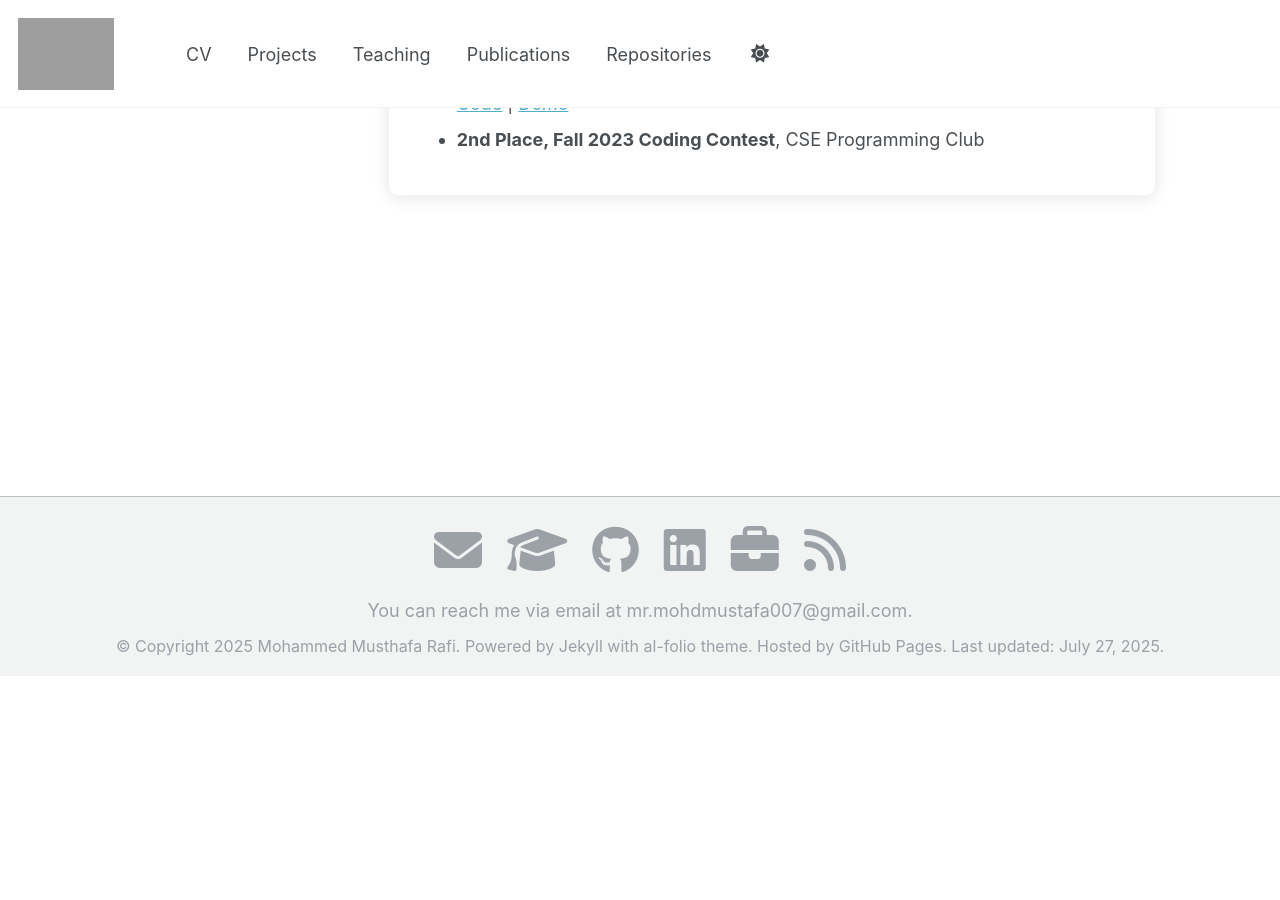
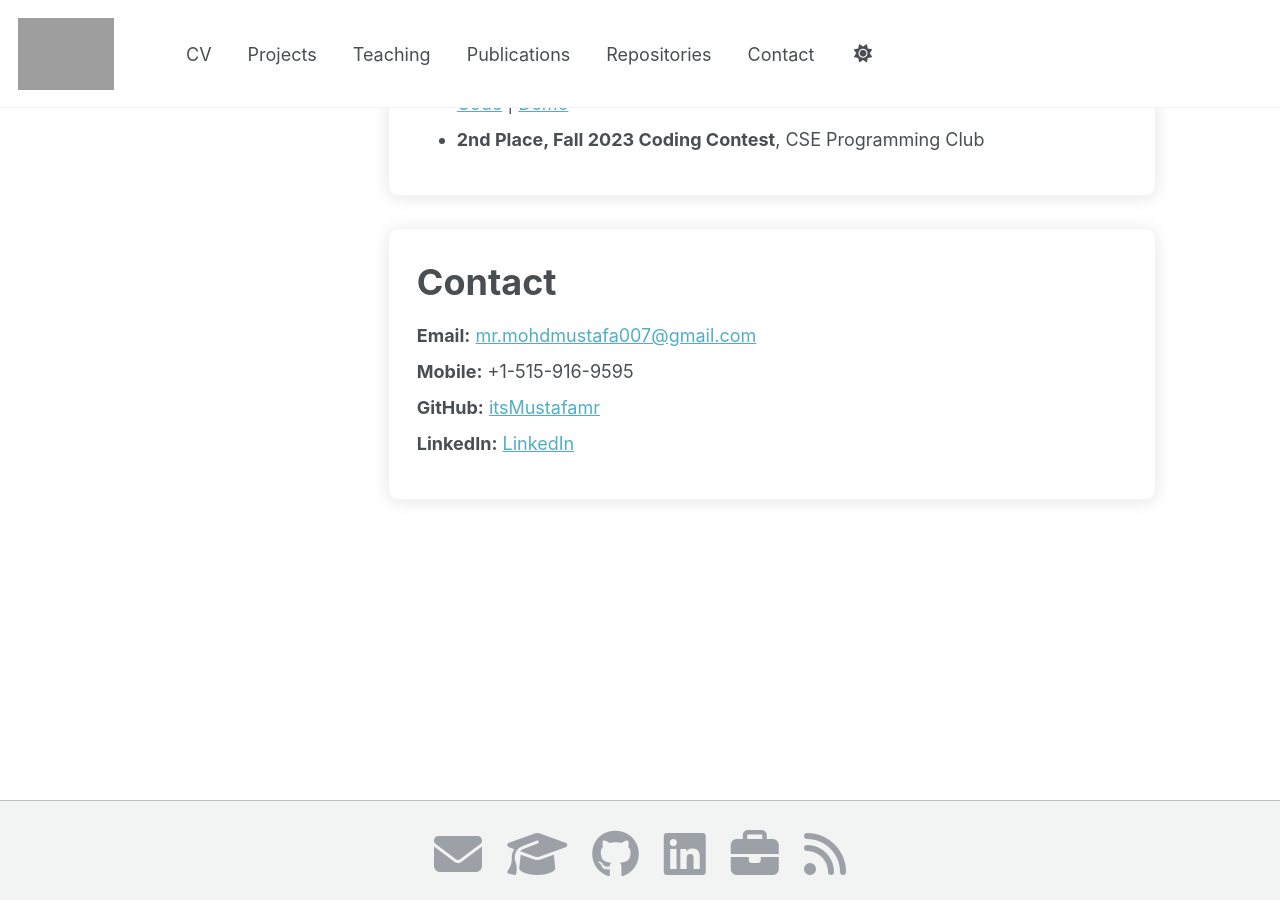
Before and after one commit to itsMustafamr/itsmustafamr.github.io, a Jekyll site: the page built from _pages/cv.md, in a window 1280 px wide and 900 px high, scrolled down 4640 px. Built offline with Jekyll 4.4.1, drawn with Linux system fonts in a browser that asks for light colours; before the commit the page ends 5316 px from its top, so only the background shows below that; grey boxes are pictures that could not be loaded.

Commit message:
added one section with contact info and new navigation

```diff
--- a/_data/navigation.yml
+++ b/_data/navigation.yml
@@ -23,6 +23,10 @@ main:
   - title: "Repositories"
     url: /repositories/
 
+  # add Contact nav item
+  - title: "Contact"
+    url: /contact/
+
   # - title: "Blog Posts"
   #   url: /year-archive/
 
--- a/_pages/cv.md
+++ b/_pages/cv.md
@@ -213,4 +213,15 @@ redirect_from:
       </ul>
     </div>
   </div>
+
+  <div class="cv-section-card">
+    <h2>Contact</h2>
+    <ul style="list-style-type: none; padding-left: 0;">
+      <li><strong>Email:</strong> <a href="mailto:mr.mohdmustafa007@gmail.com">mr.mohdmustafa007@gmail.com</a></li>
+      <li><strong>Mobile:</strong> +1-515-916-9595</li>
+      <li><strong>GitHub:</strong> <a href="https://github.com/itsMustafamr" target="_blank">itsMustafamr</a></li>
+      <li><strong>LinkedIn:</strong> <a href="https://linkedin.com/in/mohammed-musthafa-r/" target="_blank">LinkedIn</a></li>
+    </ul>
+  </div>
+
 </div>
```
Also changed, not shown: _pages/contact.md (added, +34 -0 lines).
